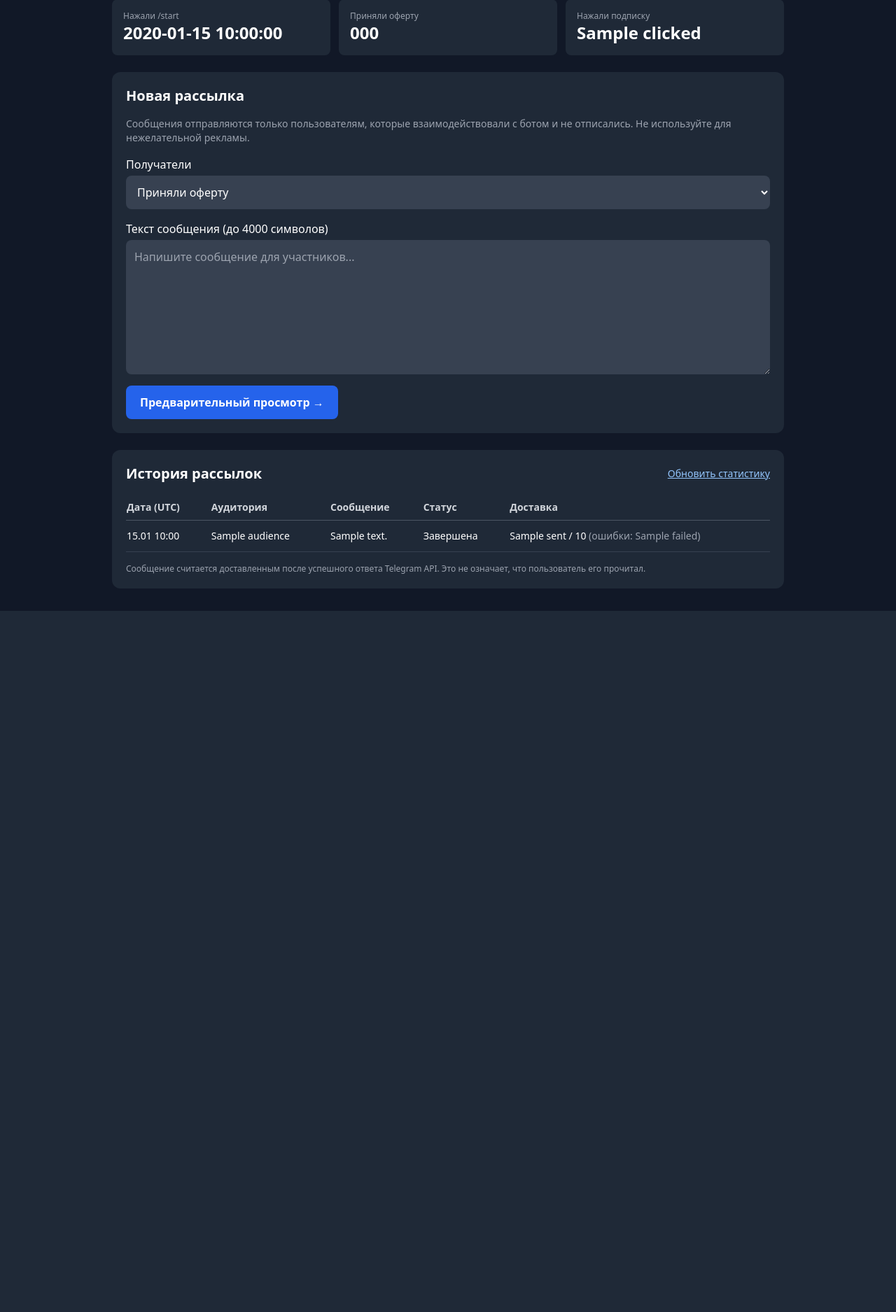
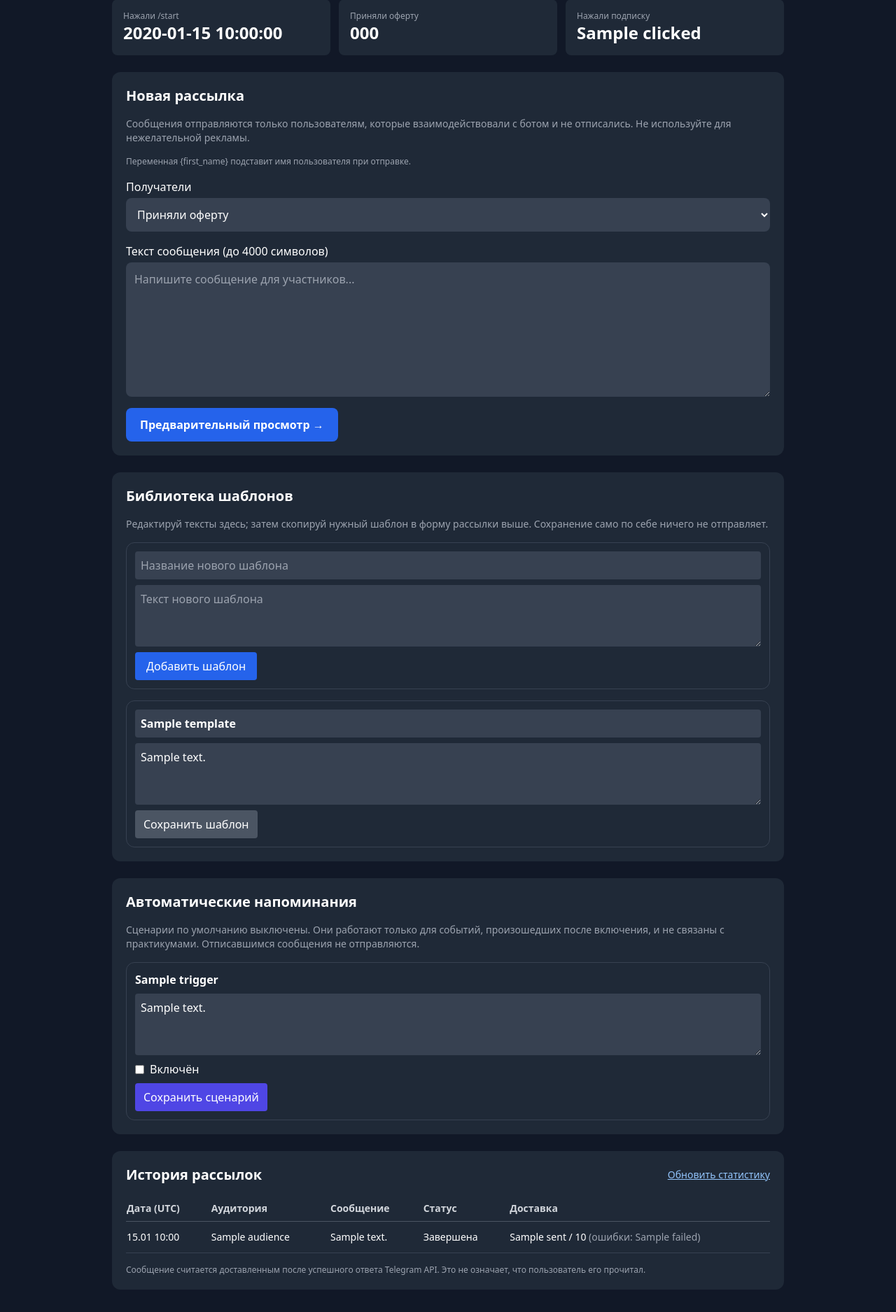
Before and after one commit to vazhap519/dato-telegram, a FastAPI app: template admin/templates/broadcast.html in a window 1280 px wide. Shown: the part 117-1992 px from the top of the page at 70% size. Before the commit the page ends 990 px from the top, so only its background shows below. Run offline with FastAPI, Linux system fonts and the light colour scheme; the template is opened without the code that fills it: most values are stand-ins (such as "Sample title", 1, 10 or a date in 2020); parts of the project's set-up code (start-up, migrations or seed data) failed here and were passed over; some libraries are stand-ins or nearby versions.

Commit message:
Add editable message templates, delayed sends and opt-in reminder controls

```diff
--- a/admin/templates/broadcast.html
+++ b/admin/templates/broadcast.html
@@ -21,6 +21,7 @@
   <h2 class="text-xl font-semibold">Новая рассылка</h2>
   <p class="text-sm text-gray-400">Сообщения отправляются только пользователям, которые взаимодействовали с ботом и не отписались. Не используйте для нежелательной рекламы.</p>
   <form method="post" action="/broadcast/preview" class="space-y-4">
+    <p class="text-xs text-gray-400">Переменная {first_name} подставит имя пользователя при отправке.</p>
     <input type="hidden" name="csrf_token" value="{{ csrf_token }}">
     <label class="block">Получатели
       <select name="audience" class="mt-1 block w-full bg-gray-700 rounded-lg p-3">
@@ -45,11 +46,47 @@
     <input type="hidden" name="audience" value="{{ preview.audience }}">
     <textarea name="body" class="hidden">{{ preview.body }}</textarea>
     <input type="hidden" name="confirm" value="SEND">
+    <label class="block text-sm">Отложить до (необязательно; время Тбилиси)
+      <input type="datetime-local" name="schedule_at" class="block mt-2 rounded bg-gray-700 p-3">
+    </label>
     <p class="text-amber-300 text-sm">После подтверждения рассылка попадёт в очередь. Отмены в этой версии нет.</p>
     <button class="bg-amber-600 hover:bg-amber-500 px-5 py-3 rounded-lg font-semibold">Подтвердить отправку</button>
   </form>
 </section>
 {% endif %}
+<section class="bg-gray-800 p-5 rounded-xl space-y-4">
+  <h2 class="text-xl font-semibold">Библиотека шаблонов</h2>
+  <p class="text-sm text-gray-400">Редактируй тексты здесь; затем скопируй нужный шаблон в форму рассылки выше. Сохранение само по себе ничего не отправляет.</p>
+  <form method="post" action="/broadcast/template" class="grid gap-2 border border-gray-700 rounded-xl p-3">
+    <input type="hidden" name="csrf_token" value="{{ csrf_token }}">
+    <input name="title" required maxlength="120" placeholder="Название нового шаблона" class="p-2 bg-gray-700 rounded">
+    <textarea name="body" required rows="3" maxlength="4000" placeholder="Текст нового шаблона" class="p-2 bg-gray-700 rounded"></textarea>
+    <button class="bg-blue-600 rounded px-4 py-2 justify-self-start">Добавить шаблон</button>
+  </form>
+  {% for template in templates %}
+  <form method="post" action="/broadcast/template" class="grid gap-2 border border-gray-700 rounded-xl p-3">
+    <input type="hidden" name="csrf_token" value="{{ csrf_token }}">
+    <input type="hidden" name="template_id" value="{{ template.id }}">
+    <input name="title" required maxlength="120" class="p-2 bg-gray-700 rounded font-semibold" value="{{ template.title }}">
+    <textarea name="body" required rows="3" maxlength="4000" class="p-2 bg-gray-700 rounded">{{ template.body }}</textarea>
+    <button class="bg-gray-600 hover:bg-gray-500 px-3 py-2 rounded justify-self-start">Сохранить шаблон</button>
+  </form>
+  {% endfor %}
+</section>
+<section class="bg-gray-800 p-5 rounded-xl space-y-4">
+  <h2 class="text-xl font-semibold">Автоматические напоминания</h2>
+  <p class="text-sm text-gray-400">Сценарии по умолчанию выключены. Они работают только для событий, произошедших после включения, и не связаны с практикумами. Отписавшимся сообщения не отправляются.</p>
+  {% for rule in rules %}
+  <form method="post" action="/broadcast/rule" class="grid gap-2 border border-gray-700 rounded-xl p-3">
+    <input type="hidden" name="csrf_token" value="{{ csrf_token }}">
+    <input type="hidden" name="trigger" value="{{ rule.trigger }}">
+    <strong>{{ triggers[rule.trigger] }}</strong>
+    <textarea name="body" rows="3" required maxlength="4000" class="p-2 bg-gray-700 rounded">{{ rule.body }}</textarea>
+    <label class="flex items-center gap-2"><input type="checkbox" name="enabled" value="true" {{ 'checked' if rule.enabled else '' }}> Включён</label>
+    <button class="bg-indigo-600 hover:bg-indigo-500 px-3 py-2 rounded justify-self-start">Сохранить сценарий</button>
+  </form>
+  {% endfor %}
+</section>
 <section class="bg-gray-800 p-5 rounded-xl space-y-4">
  <div class="flex flex-wrap justify-between gap-2 items-center">
  <h2 class="text-xl font-semibold">История рассылок</h2>
```
